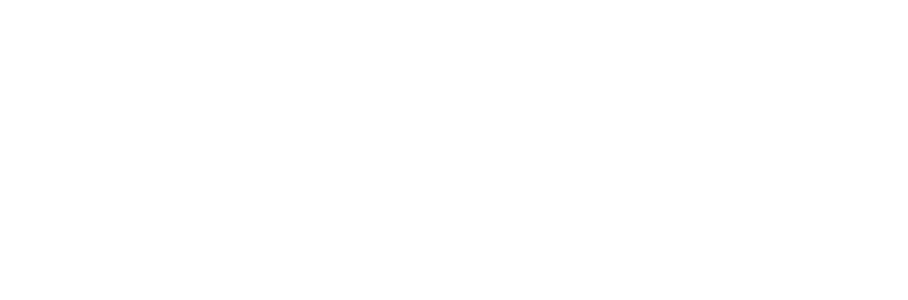
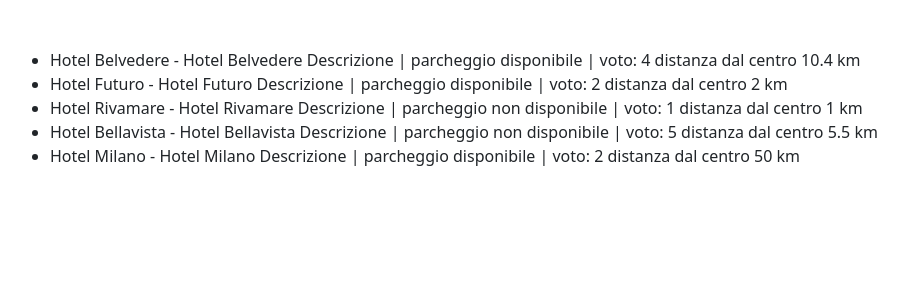
Before and after one commit to CarloFanelli/php-hotel, a PHP site: page / in a window 1280 px wide. Before the commit the part shown is empty. Shown: the top 300 px of the page, without its empty margins (64-972 px from the left). Run offline with PHP 8.4, Linux system fonts and the light colour scheme.

Commit message:
print in page all the hotels

```diff
--- a/index.php
+++ b/index.php
@@ -1,5 +1,46 @@
+<!-- Stampare tutti i nostri hotel con tutti i dati disponibili. -->
+
 <?php
 
+$hotels = [
+
+    [
+        'name' => 'Hotel Belvedere',
+        'description' => 'Hotel Belvedere Descrizione',
+        'parking' => true,
+        'vote' => 4,
+        'distance_to_center' => 10.4
+    ],
+    [
+        'name' => 'Hotel Futuro',
+        'description' => 'Hotel Futuro Descrizione',
+        'parking' => true,
+        'vote' => 2,
+        'distance_to_center' => 2
+    ],
+    [
+        'name' => 'Hotel Rivamare',
+        'description' => 'Hotel Rivamare Descrizione',
+        'parking' => false,
+        'vote' => 1,
+        'distance_to_center' => 1
+    ],
+    [
+        'name' => 'Hotel Bellavista',
+        'description' => 'Hotel Bellavista Descrizione',
+        'parking' => false,
+        'vote' => 5,
+        'distance_to_center' => 5.5
+    ],
+    [
+        'name' => 'Hotel Milano',
+        'description' => 'Hotel Milano Descrizione',
+        'parking' => true,
+        'vote' => 2,
+        'distance_to_center' => 50
+    ],
+
+];
 
 ?>
 
@@ -7,7 +48,7 @@
 <html lang="en">
 
 <head>
-    <title>Title</title>
+    <title>HOTELS</title>
     <!-- Required meta tags -->
     <meta charset="utf-8">
     <meta name="viewport" content="width=device-width, initial-scale=1, shrink-to-fit=no">
@@ -18,15 +59,28 @@
 </head>
 
 <body>
-    <header>
-        <!-- place navbar here -->
-    </header>
-    <main>
 
-    </main>
-    <footer>
-        <!-- place footer here -->
-    </footer>
+    <div class="container my-5">
+        <ul>
+
+            <?php foreach ($hotels as $key => $hotel) : ?>
+
+                <?php if ($hotel['parking'] === true) {
+                    $parking = 'parcheggio disponibile';
+                } else {
+                    $parking = 'parcheggio non disponibile';
+                }
+                ?>
+
+                <li><?php echo $hotel['name'] . ' - ' . $hotel['description'] . ' | ' . $parking . ' | ' . 'voto: ' . $hotel['vote'] . ' distanza dal centro ' . $hotel['distance_to_center'] . ' km'; ?></li>
+            <?php endforeach; ?>
+            <?php ?>
+
+
+        </ul>
+    </div>
+
+
     <!-- Bootstrap JavaScript Libraries -->
     <script src="https://cdn.jsdelivr.net/npm/@popperjs/core@2.11.6/dist/umd/popper.min.js" integrity="sha384-oBqDVmMz9ATKxIep9tiCxS/Z9fNfEXiDAYTujMAeBAsjFuCZSmKbSSUnQlmh/jp3" crossorigin="anonymous">
     </script>
```
